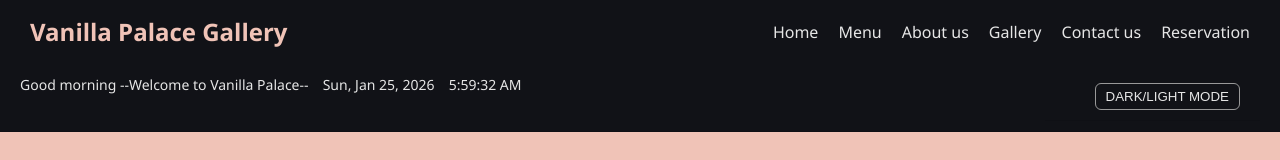
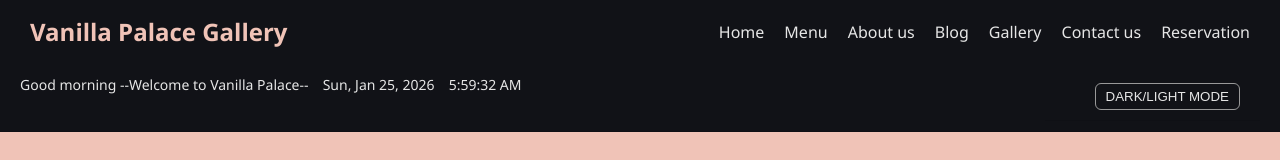
Before and after one commit to atuhaire-doreen/UMU_WebDev_GroupN_2025, a website: page pages/gallery.html in a window 1280 px wide. Shown: the top 160 px of the page. Drawn offline with Linux system fonts and the light colour scheme.

Commit message:
Add Blog link to navigation in gallery.html

```diff
--- a/pages/gallery.html
+++ b/pages/gallery.html
@@ -14,6 +14,7 @@
             <a href="https://atuhaire-doreen.github.io/UMU_WebDev_GroupN_2025/index.html">Home</a>
             <a href="https://atuhaire-doreen.github.io/UMU_WebDev_GroupN_2025/pages/menu.html">Menu</a>
             <a href="https://atuhaire-doreen.github.io/UMU_WebDev_GroupN_2025/pages/about_us.html">About us</a>
+            <a href="https://atuhaire-doreen.github.io/UMU_WebDev_GroupN_2025/pages/BLOG.html">Blog</a>
              <a href="#">Gallery</a>
             <a href="https://atuhaire-doreen.github.io/UMU_WebDev_GroupN_2025/pages/contact.html">Contact us</a>
             <a href="https://atuhaire-doreen.github.io/UMU_WebDev_GroupN_2025/pages/reservation.html">Reservation</a>
```
